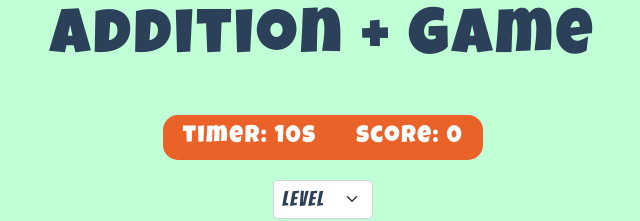
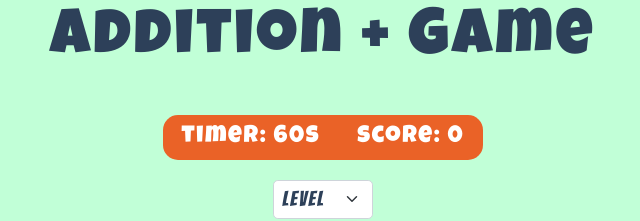
Before and after one commit to kwesi-selorm/addition-game, a React (Create React App) app: page / in a window 1280 px wide. Shown: the top 221 px of the page, without its empty margins (317-957 px from the left). Built offline with nearby package versions, Linux system fonts and the light colour scheme.

Commit message:
Set countdown timer initial state to 1 minute

```diff
--- a/src/components/App.jsx
+++ b/src/components/App.jsx
@@ -15,7 +15,7 @@ import Main from "./Main";
 function App() {
   const [loading, setLoading] = useState(true);
   const [active, setActive] = useState(false);
-  const [seconds, setSeconds] = useState(10);
+  const [seconds, setSeconds] = useState(60);
   const [score, setScore] = useState(0);
   const [operandNumber1, setOperandNumber1] = useState(0);
   const [operandNumber2, setOperandNumber2] = useState(0);
```
